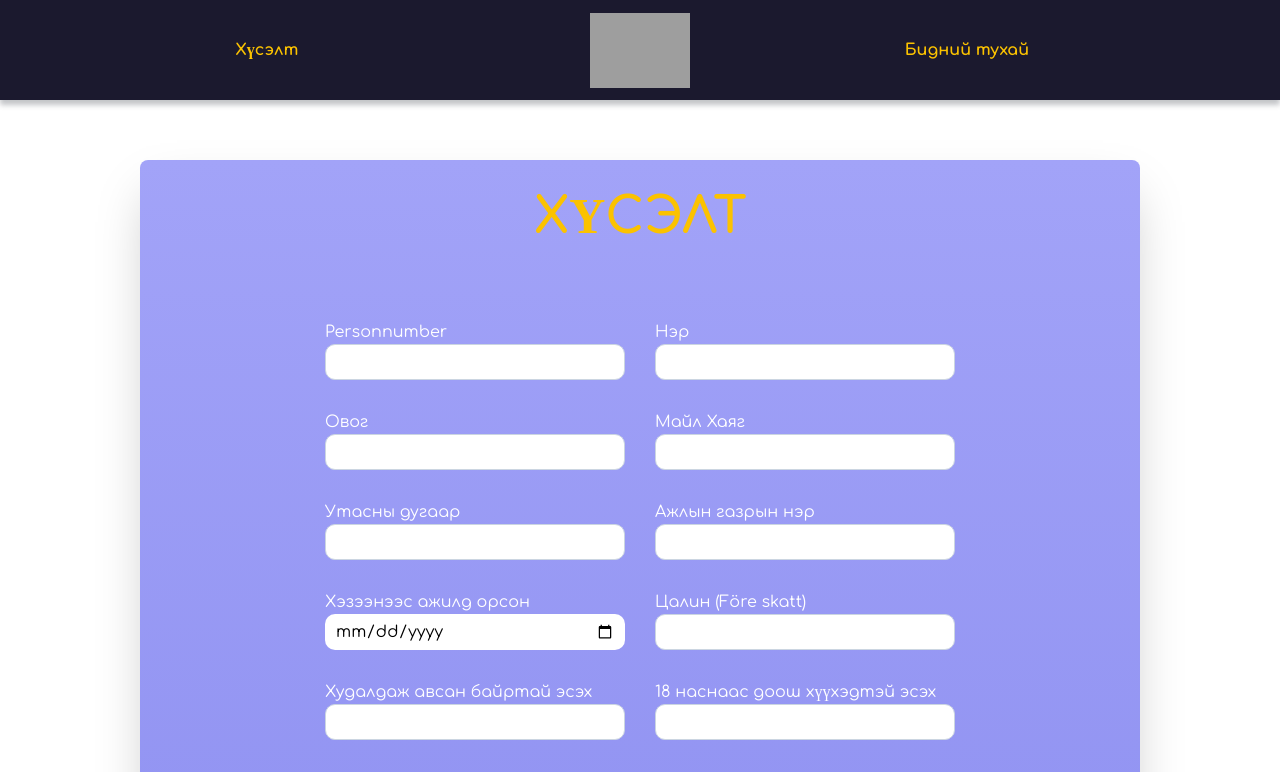
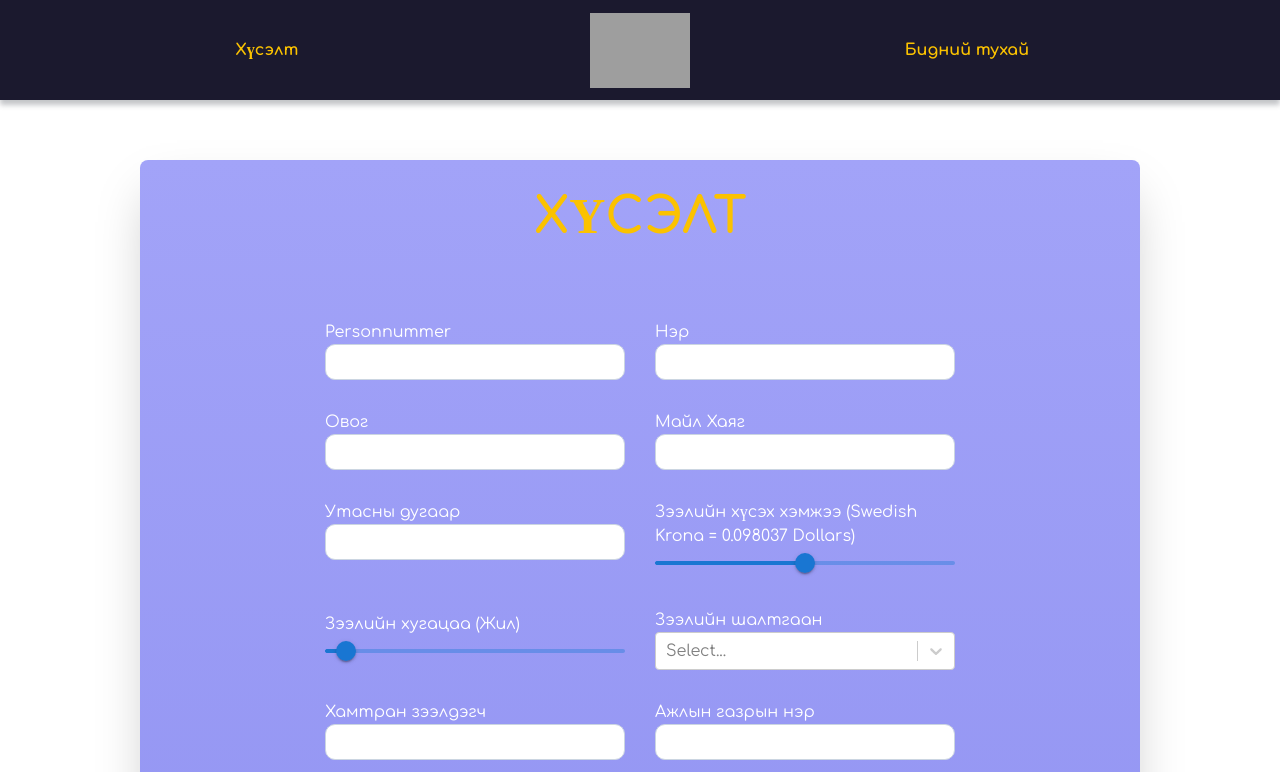
Before and after one commit to Honi3211/BIcheedBusinesseeEhluul, a Next.js app: page /signup in a window 1280 px wide. Shown: the top 772 px of the page. Built offline with nearby package versions, Linux system fonts and the light colour scheme; grey boxes are pictures that could not be loaded.

Commit message:
final commit

```diff
--- a/src/components/input.jsx
+++ b/src/components/input.jsx
@@ -1,7 +1,7 @@
 const Input = ({ title, placeholder, className, onChange }) => {
   return (
     <div className={`${className}`}>
-      <p className="text-white ">{title}</p>
+      <p className="text-white">{title}</p>
       <input
         type="text"
         className="w-full md:w-[300px] px-[10px] box-border py-[5px] rounded-[10px]
--- a/src/components/pageParts/signUpPart.jsx
+++ b/src/components/pageParts/signUpPart.jsx
@@ -3,13 +3,30 @@ import Button from "../button";
 import Input from "../input";
 import Select from "react-select";
 import { UserContext } from "@/contexts/userContext";
+import { Slider } from "@mui/material";
 
 const questions = [
-  { text: "Personnumber", id: "personnumber" },
+  { text: "Personnummer", id: "personnummer" },
   { text: "Нэр", id: "name" },
   { text: "Овог", id: "lastname" },
   { text: "Майл Хаяг", id: "email" },
   { text: "Утасны дугаар", id: "phonenumber" },
+  {
+    text: "Зээлийн хүсэх хэмжээ (Swedish Krona = 0.098037 Dollars)",
+    id: "lendsize",
+    min: 0,
+    max: 600000,
+    defaultValue: 300000,
+  },
+  {
+    text: "Зээлийн хугацаа (Жил)",
+    id: "lendduration",
+    min: 1,
+    max: 15,
+    defaultValue: 2,
+  },
+  { text: "Зээлийн шалтгаан", id: "lendcause" },
+  { text: "Хамтран зээлдэгч", id: "lendpartner" },
   { text: "Ажлын газрын нэр", id: "jobname" },
   { text: "Хэзээнээс ажилд орсон", id: "whenjoinedjob" },
   { text: "Цалин (Före skatt)", id: "salary" },
@@ -18,16 +35,27 @@ const questions = [
   { text: "Гэрлэсэн эсэх", id: "ismarried" },
 ];
 
-const options = [
-  { label: "Гэрлэсэн", value: "married", id: 1 },
-  { label: "Хамтран амьдрагчтай", value: "liveTogether", id: 2 },
-  { label: "Ганц бие", value: "single", id: 3 },
+const isMarriedOptions = [
+  { label: "Гэрлэсэн", value: "Gerlesen", id: 1 },
+  { label: "Хамтран амьдрагчтай", value: "Hamtran amidragchtai", id: 2 },
+  { label: "Ганц бие", value: "Gants biy", id: 3 },
+];
+
+const lendCauseOptions = [
+  { label: "Машин", value: "Mashin", id: 1 },
+  { label: "Байрны засвар", value: "Bairnii zasvar", id: 2 },
+  {
+    label: "Одоо байгаа зээлээ нэгтгэх",
+    value: "Odoo baigaa zeelee negtgeh",
+    id: 3,
+  },
+  { label: "Бэлэн мөнгөний зээл", value: "Belen mungunii zeel", id: 4 },
 ];
 
 const SignUpPart = () => {
   const {
-    personNumber,
-    setPersonNumber,
+    personNummer,
+    setPersonNummer,
     name,
     setName,
     lastname,
@@ -48,12 +76,21 @@ const SignUpPart = () => {
     setJobName,
     isMarried,
     setIsMarried,
+    lendSize,
+    setLendSize,
+    lendDuration,
+    setLendDuration,
+    lendCause,
+    setLendCause,
+    lendPartner,
+    setLendPartner,
     AddUser,
     isSubmitted,
     setIsSubmitted,
   } = useContext(UserContext);
 
-  const [value, setValue] = useState("");
+  const [marriedValue, setMarriedValue] = useState("");
+  const [lendCauseValue, setLendCauseValue] = useState("");
 
   const IsValidateEmail = (mail) => {
     let re = /\S+@\S+\.\S+/;
@@ -67,7 +104,7 @@ const SignUpPart = () => {
 
   return (
     <div className="flex items-center justify-center">
-      <div className="w-[1000px] md:h-[800px] bg-gradient-to-t from-[#8f91f1] to-[#a2a3f8] shadow-2xl rounded-[8px] relative flex flex-col items-center justify-center box-border p-[30px]">
+      <div className="w-[1000px] md:h-[1000px] bg-gradient-to-t from-[#8f91f1] to-[#a2a3f8] shadow-2xl rounded-[8px] relative flex flex-col items-center justify-center box-border p-[30px]">
         <h1 className="font-bold  text-[40px] md:text-[50px] text-secondary-color uppercase">
           Хүсэлт
         </h1>
@@ -77,7 +114,7 @@ const SignUpPart = () => {
           <div className="flex flex-col items-center">
             <div className="flex flex-wrap justify-center">
               {questions.map((question, index) => {
-                if (question.text === "Гэрлэсэн эсэх") {
+                if (question.id === "ismarried") {
                   return (
                     <div
                       className="flex flex-col justify-center m-[15px]"
@@ -86,17 +123,16 @@ const SignUpPart = () => {
                       <p className="text-white">{question.text}</p>
                       <Select
                         className="min-w-[169px] md:w-[300px] box-border"
-                        options={options}
-                        defaultValue={value}
+                        options={isMarriedOptions}
+                        defaultValue={marriedValue}
                         onChange={(choice) => {
-                          setValue(choice.value);
+                          setMarriedValue(choice.value);
                           setIsMarried(choice.value);
-                          // console.log(isMarried);
                         }}
                       />
                     </div>
                   );
-                } else if (question.text === "Хэзээнээс ажилд орсон") {
+                } else if (question.id === "whenjoinedjob") {
                   return (
                     <div
                       className="flex flex-col justify-center m-[15px]"
@@ -112,15 +148,59 @@ const SignUpPart = () => {
                       />
                     </div>
                   );
+                } else if (
+                  question.id === "lendsize" ||
+                  question.id === "lendduration"
+                ) {
+                  return (
+                    <div
+                      className="flex flex-col justify-center m-[15px] md:w-[300px]"
+                      key={index}
+                    >
+                      <p className="text-white">{question.text}</p>
+                      <Slider
+                        size={"medium"}
+                        min={question.min}
+                        max={question.max}
+                        onChange={(e) => {
+                          question.id === "lendsize"
+                            ? setLendSize(e.target.value)
+                            : setLendDuration(e.target.value);
+                        }}
+                        defaultValue={question.defaultValue}
+                        aria-label="Small"
+                        valueLabelDisplay="auto"
+                        className="md:w-[300px] text-white"
+                      />
+                    </div>
+                  );
+                } else if (question.id === "lendcause") {
+                  return (
+                    <div
+                      className="flex flex-col justify-center m-[15px] md:w-[300px]"
+                      key={index}
+                    >
+                      <p className="text-white">{question.text}</p>
+                      <Select
+                        className="md:w-[300px] box-border"
+                        options={lendCauseOptions}
+                        defaultValue={lendCauseValue}
+                        onChange={(choice) => {
+                          setLendCauseValue(choice.value);
+                          setLendCause(choice.value);
+                        }}
+                      />
+                    </div>
+                  );
                 } else {
                   return (
                     <Input
                       title={question.text}
-                      className={"m-[15px]"}
+                      className={"m-[15px] md:w-[300px]"}
                       key={index}
                       onChange={(e) => {
-                        if (question.id === "personnumber") {
-                          setPersonNumber(e.target.value);
+                        if (question.id === "personnummer") {
+                          setPersonNummer(e.target.value);
                         } else if (question.id === "name") {
                           setName(e.target.value);
                         } else if (question.id === "lastname") {
@@ -129,6 +209,8 @@ const SignUpPart = () => {
                           setEmail(e.target.value);
                         } else if (question.id === "phonenumber") {
                           setPhoneNumber(e.target.value);
+                        } else if (question.id === "lendpartner") {
+                          setLendPartner(e.target.value);
                         } else if (question.id === "jobname") {
                           setJobName(e.target.value);
                         } else if (question.id === "salary") {
@@ -150,7 +232,7 @@ const SignUpPart = () => {
               text={"Илгээх"}
               func={async () => {
                 if (!IsValidateEmail(email))
-                  return alert("mail ee zuv hiine uu");
+                  return alert("Майл хаягаа зөв оруулна уу.");
                 await AddUser("users");
                 setIsSubmitted(true);
               }}
@@ -158,8 +240,8 @@ const SignUpPart = () => {
           </div>
         ) : (
           <h2 className="md:w-[400px] text-white text-center">
-            Амжилттай бүртгүүллээ! Бид таны мэдээлэлтэй танилцсаны дараа эргээд
-            холбогдох болно.
+            Амжилттай бүртгүүллээ! Бид таны мэдээлэлтэй танилцсанаас 24 цагийн
+            дараа эргээд холбогдох болно.
           </h2>
         )}
       </div>
--- a/src/contexts/userContext.jsx
+++ b/src/contexts/userContext.jsx
@@ -6,11 +6,15 @@ export const UserContext = createContext(null);
 
 export const UserContextProvider = ({ children }) => {
   const [state, setState] = useState([]);
-  const [personNumber, setPersonNumber] = useState();
+  const [personNummer, setPersonNummer] = useState();
   const [name, setName] = useState();
   const [lastname, setLastname] = useState();
   const [email, setEmail] = useState();
   const [phoneNumber, setPhoneNumber] = useState();
+  const [lendSize, setLendSize] = useState(300000);
+  const [lendDuration, setLendDuration] = useState(1);
+  const [lendCause, setLendCause] = useState();
+  const [lendPartner, setLendPartner] = useState();
   const [jobName, setJobName] = useState();
   const [whenJoinedJob, setWhenJoinedJob] = useState();
   const [salary, setSalary] = useState();
@@ -34,11 +38,15 @@ export const UserContextProvider = ({ children }) => {
 
   const AddUser = async (path) => {
     if (
-      !personNumber ||
+      !personNummer ||
       !name ||
       !lastname ||
       !email ||
       !phoneNumber ||
+      !lendSize ||
+      !lendDuration ||
+      !lendCause ||
+      !lendPartner ||
       !jobName ||
       !whenJoinedJob ||
       !salary ||
@@ -51,11 +59,15 @@ export const UserContextProvider = ({ children }) => {
     }
 
     await setDoc(doc(db, path, RandomString(20)), {
-      personNumber: personNumber,
+      personNummer: personNummer,
       name: name,
       lastname: lastname,
       email: email,
       phoneNumber: phoneNumber,
+      lendSize: lendSize,
+      lendDuration: lendDuration,
+      lendCause: lendCause,
+      lendPartner: lendPartner,
       jobName: jobName,
       whenJoinedJob: whenJoinedJob,
       salary: salary,
@@ -70,8 +82,8 @@ export const UserContextProvider = ({ children }) => {
   return (
     <UserContext.Provider
       value={{
-        personNumber,
-        setPersonNumber,
+        personNummer,
+        setPersonNummer,
         name,
         setName,
         lastname,
@@ -92,6 +104,14 @@ export const UserContextProvider = ({ children }) => {
         setJobName,
         isMarried,
         setIsMarried,
+        lendSize,
+        setLendSize,
+        lendDuration,
+        setLendDuration,
+        lendCause,
+        setLendCause,
+        lendPartner,
+        setLendPartner,
         AddUser,
         isSubmitted,
         setIsSubmitted,
```
